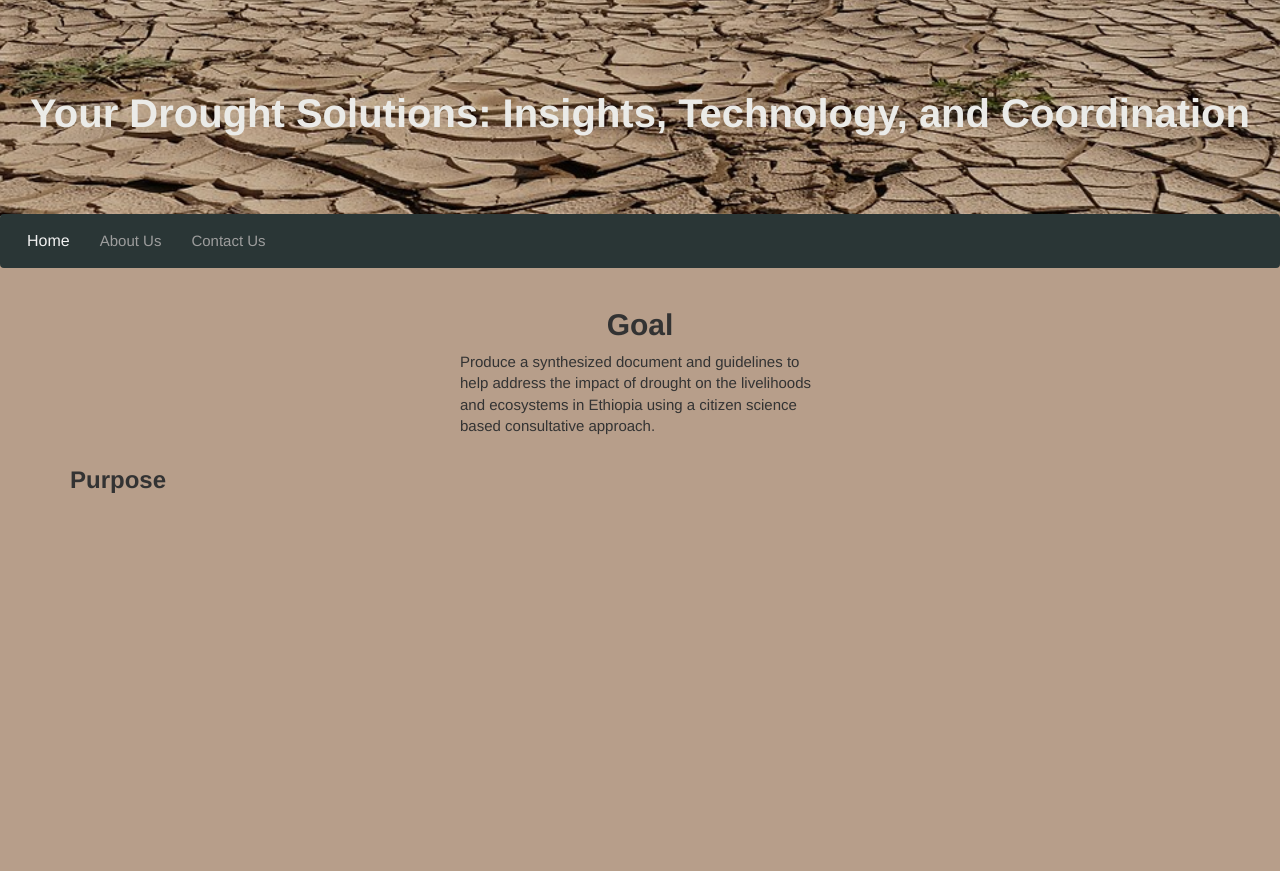
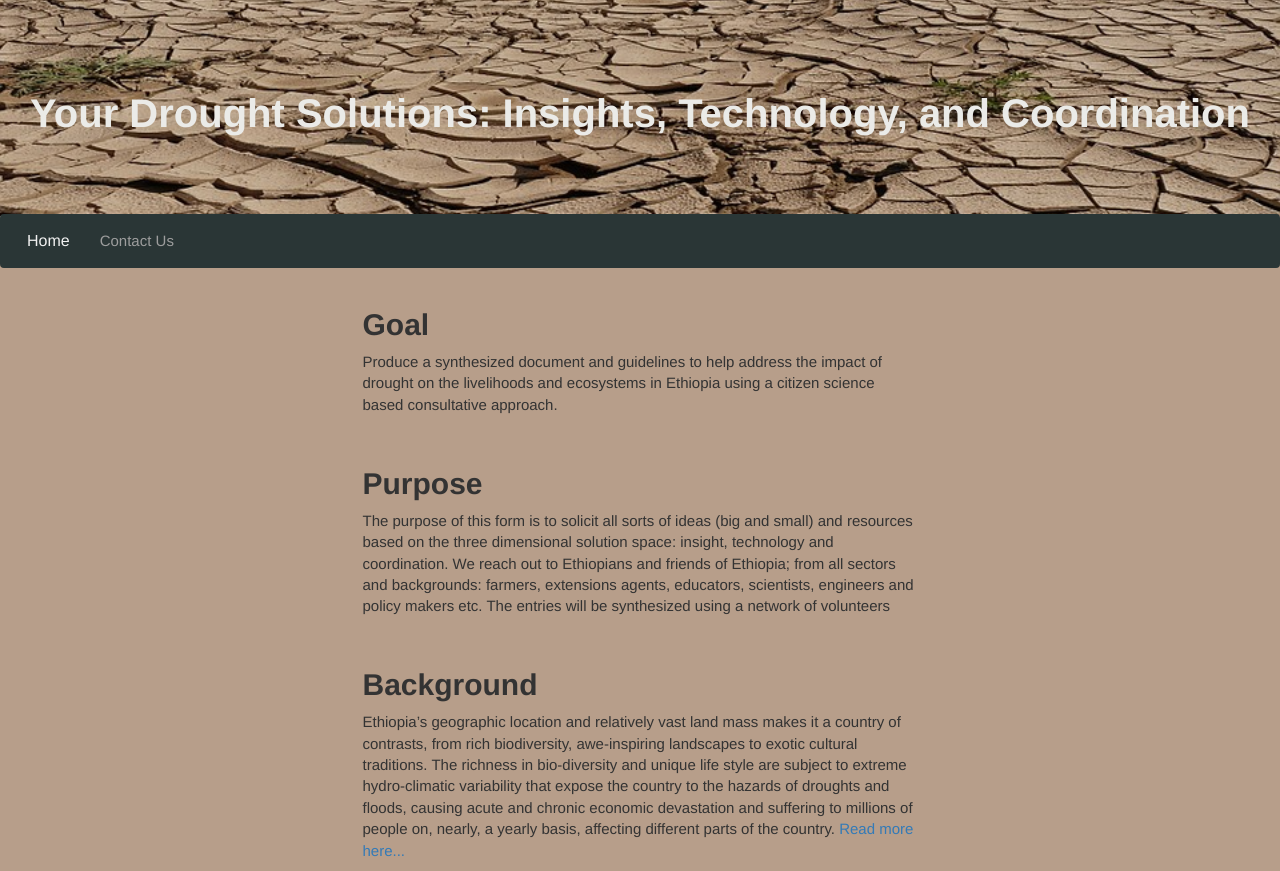
Before and after one commit to KTM25/Drought_HTML, a plain HTML site: page index.html in a window 1280 px wide. Before the commit the page ends 800 px from the top, so only its background shows below. Drawn offline with nearby package versions, Linux system fonts and the light colour scheme; files that its build step writes are made by us from their sources; files whose address does not match are found by name.

Commit message:
Update index.html

```diff
--- a/index.html
+++ b/index.html
@@ -19,16 +19,15 @@
 
     <div id="wrapper">
 
-         <div class="jumbotron"> <!--This is the header--> <!--make this go away on small screen but provide some background for the text.-->
+        <div class="jumbotron hidden-xs" > <!--This is the header--> <!--make this go away on small screen but provide some background for the text.-->
             <h2 id="title"><strong> Your Drought Solutions: Insights, Technology, and Coordination</strong> </h2>
-
         </div>
 
         <nav class="navbar navbar-inverse" id="top-navbar">
             <ul class="nav navbar-nav">
                 <li ><a id="home-link" href="./index.html">Home</a></li>
-                <li ><a href="#">About Us</a></li>
-                <li ><a href="#">Contact Us</a></li>
+                <!-- <li ><a href="#">About Us</a></li> -->
+                <li ><a id="contact-link" href="./contact_us.html">Contact Us</a></li>
                 <!-- <li><a href="#">Link</a></li> -->
             </ul>
             <!-- <p class="navbar-text">Some text</p> -->
@@ -37,20 +36,40 @@
         <div class="container">
             <!-- <div class="col-xs-12"> -->
             <div class="row">
-                <div class="col-sm-4"></div> <!-- Empty Collum -->
-                <div class="col-md-4 col-xs-12" id="Goal">
-                    <h2 id="goal-heading"><strong>Goal</strong></h2>
-                    <p>
+                <div class="col-sm-3"></div> <!-- Empty Collum -->
+                <div class="col-md-6 col-xs-12" id="Goal">
+                    <h2 id="MainPage-Headings"><strong>Goal</strong></h2>
+                    <p  id="paragraphs">
                         Produce a synthesized document and guidelines to help address the impact of drought on the
                         livelihoods and ecosystems in Ethiopia using a citizen science based consultative approach.
                     </p>
                 </div>
             </div>
             <!-- </div> -->
-
+            &nbsp; <!-- means nothing but space and will create white space between paragraphs-->
             <div class="row">
-                <div class="col-xs-4" id="Purpose">
-                    <h3><strong>Purpose</strong></h3>
+                <div class="col-sm-3"></div> <!-- Empty Collum -->
+                <div class="col-md-6 col-xs-12" id="Purpose">
+                    <h2 id="MainPage-Headings"><strong>Purpose</strong></h2>
+                    <p id="paragraphs">
+                        The purpose of this form is to solicit all sorts of ideas (big and small) and resources based
+                        on the three dimensional solution space: insight, technology and coordination. We reach out to
+                        Ethiopians and friends of Ethiopia; from all sectors and backgrounds: farmers, extensions agents,
+                        educators, scientists, engineers and policy makers etc.  The entries will be synthesized using a network of volunteers
+                    </p>
+                </div>
+            </div>
+            <br/>
+            <div class="row">
+                <div class="col-sm-3"></div> <!-- Empty Collum -->
+                <div class="col-md-6 col-xs-12" id="Background">
+                    <h2 id="MainPage-Headings"><strong>Background</strong></h2>
+                    <p id="paragraphs">
+                        Ethiopia’s geographic location and relatively vast land mass makes it a country of contrasts, from rich biodiversity, awe-inspiring
+                        landscapes to exotic cultural traditions. The richness in bio-diversity and unique life style are subject to extreme hydro-climatic
+                        variability that expose the country to the hazards of droughts and floods, causing acute and chronic economic devastation and
+                        suffering to millions of people on, nearly, a yearly basis, affecting different parts of the country. <a id="Read-Here" href="Back-Concept.html">Read more here...</a>
+                    </p>
                 </div>
             </div>
         </div>
```
